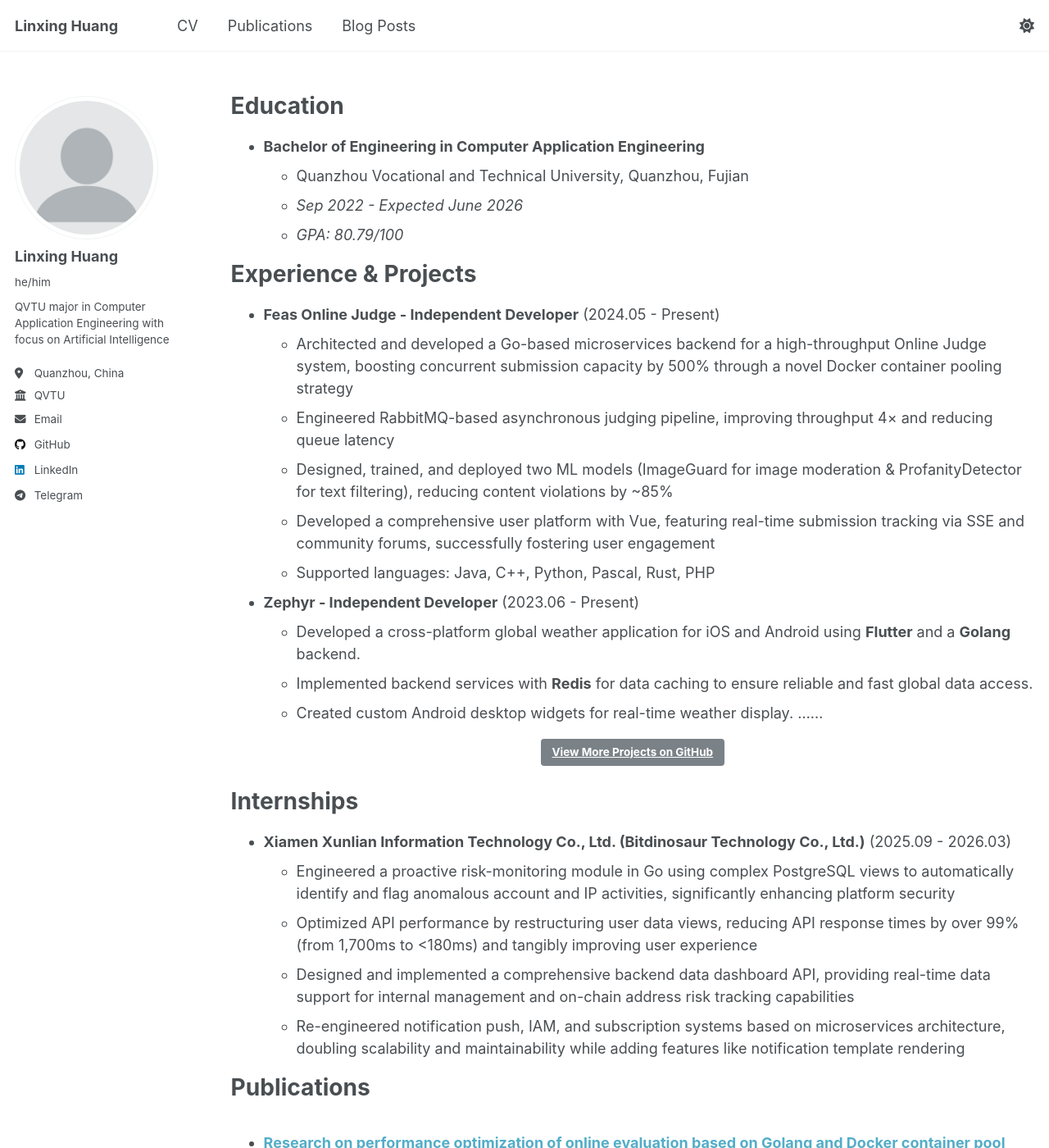
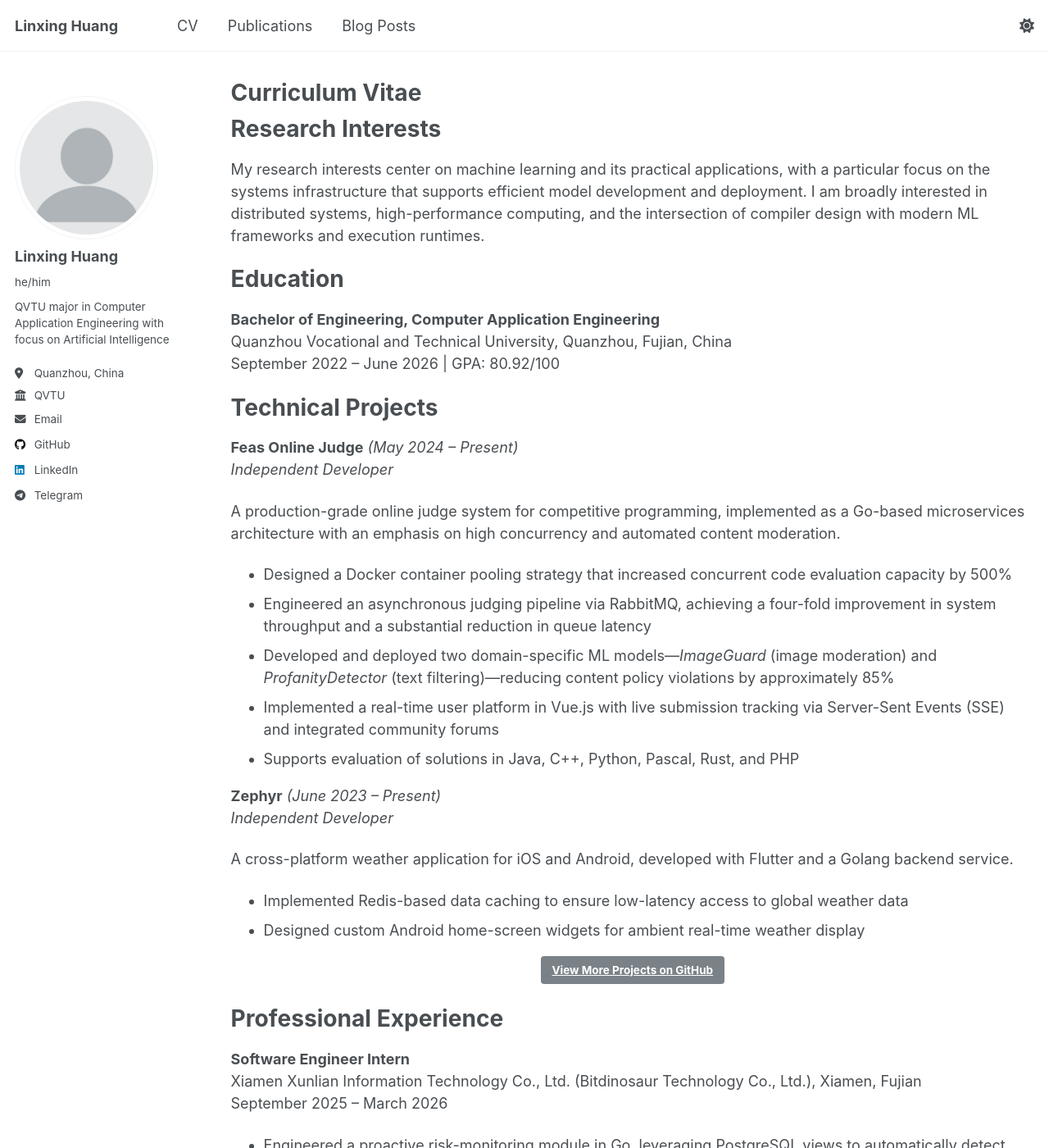
Before and after one commit to LanceHuang245/LanceHuang245.github.io, a Jekyll site: the page built from _pages/cv.md, in a window 1280 px wide and 1400 px high. Shown: the whole window at 82% size. Built offline with Jekyll 4.4.1, drawn with Linux system fonts in a browser that asks for light colours; a script that is not in the unit is left out; some of the changed text lies outside the part shown.

Commit message:
docs: update cv

```diff
--- a/_pages/cv.md
+++ b/_pages/cv.md
@@ -1,6 +1,6 @@
 ---
 layout: archive
-title: ""
+title: "Curriculum Vitae"
 permalink: /
 author_profile: true
 redirect_from:
@@ -9,69 +9,92 @@ redirect_from:
 
 {% include base_path %}
 
+Research Interests
+======
+My research interests center on machine learning and its practical applications, with a particular focus on the systems infrastructure that supports efficient model development and deployment. I am broadly interested in distributed systems, high-performance computing, and the intersection of compiler design with modern ML frameworks and execution runtimes.
+
 Education
 ======
-*   **Bachelor of Engineering in Computer Application Engineering**
-    *   Quanzhou Vocational and Technical University, Quanzhou, Fujian
-    *   *Sep 2022 - Expected June 2026*
-    *   *GPA: 80.79/100*
+**Bachelor of Engineering, Computer Application Engineering**
+Quanzhou Vocational and Technical University, Quanzhou, Fujian, China
+September 2022 – June 2026 | GPA: 80.92/100
 
-Experience & Projects
+Technical Projects
 ======
-*   **Feas Online Judge - Independent Developer** (2024.05 - Present)
-    * Architected and developed a Go-based microservices backend for a high-throughput Online Judge system, boosting
-    concurrent submission capacity by 500% through a novel Docker container pooling strategy
-    * Engineered RabbitMQ-based asynchronous judging pipeline, improving throughput 4× and reducing queue latency
-    * Designed, trained, and deployed two ML models (ImageGuard for image moderation & ProfanityDetector for text
-    filtering), reducing content violations by ~85%
-    * Developed a comprehensive user platform with Vue, featuring real-time submission tracking via SSE and community
-    forums, successfully fostering user engagement
-    * Supported languages: Java, C++, Python, Pascal, Rust, PHP
 
-*   **Zephyr - Independent Developer** (2023.06 - Present)
-    *   Developed a cross-platform global weather application for iOS and Android using **Flutter** and a **Golang** backend.
-    *   Implemented backend services with **Redis** for data caching to ensure reliable and fast global data access.
-    *   Created custom Android desktop widgets for real-time weather display.
-......
+**Feas Online Judge** *(May 2024 – Present)*
+*Independent Developer*
+
+A production-grade online judge system for competitive programming, implemented as a Go-based microservices architecture with an emphasis on high concurrency and automated content moderation.
+
+- Designed a Docker container pooling strategy that increased concurrent code
+  evaluation capacity by 500%
+- Engineered an asynchronous judging pipeline via RabbitMQ, achieving a
+  four-fold improvement in system throughput and a substantial reduction in
+  queue latency
+- Developed and deployed two domain-specific ML models—*ImageGuard* (image
+  moderation) and *ProfanityDetector* (text filtering)—reducing content policy
+  violations by approximately 85%
+- Implemented a real-time user platform in Vue.js with live submission tracking
+  via Server-Sent Events (SSE) and integrated community forums
+- Supports evaluation of solutions in Java, C++, Python, Pascal, Rust, and PHP
+
+**Zephyr** *(June 2023 – Present)*
+*Independent Developer*
+
+A cross-platform weather application for iOS and Android, developed with
+Flutter and a Golang backend service.
+
+- Implemented Redis-based data caching to ensure low-latency access to global
+  weather data
+- Designed custom Android home-screen widgets for ambient real-time weather
+  display
 
 <p style="text-align: center;">
   <a href="https://github.com/LanceHuang245" target="_blank" rel="noopener noreferrer" class="btn">View More Projects on GitHub</a>
 </p>
 
-Internships
+Professional Experience
 ======
-* **Xiamen Xunlian Information Technology Co., Ltd. (Bitdinosaur Technology Co., Ltd.)** (2025.09 - 2026.03)
-    * Engineered a proactive risk-monitoring module in Go using complex PostgreSQL views to automatically identify and
-    flag anomalous account and IP activities, significantly enhancing platform security
-    * Optimized API performance by restructuring user data views, reducing API response times by over 99% (from 1,700ms
-    to <180ms) and tangibly improving user experience
-    * Designed and implemented a comprehensive backend data dashboard API, providing real-time data support for internal management and on-chain address risk tracking capabilities
-    * Re-engineered notification push, IAM, and subscription systems based on microservices architecture, doubling scalability and maintainability while adding features like notification template rendering
+
+**Software Engineer Intern**
+Xiamen Xunlian Information Technology Co., Ltd. (Bitdinosaur Technology Co., Ltd.), Xiamen, Fujian
+September 2025 – March 2026
+
+- Engineered a proactive risk-monitoring module in Go, leveraging PostgreSQL
+  views to automatically detect and flag anomalous account and IP behaviors
+- Refactored user data access layers, reducing API response latency from
+  approximately 1,700 ms to under 180 ms (>99% reduction)
+- Designed and implemented a backend analytics dashboard API providing
+  real-time operational data for internal management and on-chain address risk
+  assessment
+- Re-architected notification push, IAM, and subscription systems under a
+  microservices paradigm, improving scalability, maintainability, and feature
+  extensibility
 
 Publications
 ======
-  <ul>{% for post in site.publications reversed %}
-    {% include archive-single-cv.html %}
-  {% endfor %}</ul>
+<ul>{% for post in site.publications reversed %}
+  {% include archive-single-cv.html %}
+{% endfor %}</ul>
 
-Awards & Honors
+Honors & Awards
 ======
-*   Third Prize, Huawei ICT Competition (Programming Track), Fujian Province, 2025
-*   Third Prize, Huawei ICT Competition (Linux Track), Fujian Province, 2023
-*   Second Prize, Program Algorithm Design Competition, Quanzhou Vocational and Technical University, 2022
+- Third Prize, Huawei ICT Competition, Programming Track, Fujian Province (2025)
+- Third Prize, Huawei ICT Competition, Linux Track, Fujian Province (2023)
+- Second Prize, Program Algorithm Design Competition, Quanzhou Vocational and
+  Technical University (2022)
 
-Skills
+Technical Skills
 ======
-*   **Programming Languages**
-    *   Proficient: Golang, Dart, Python
-    *   Familiar: Vue.js, JavaScript, C++
-*   **Frameworks & Tools**
-    *   Backend: Flask, RabbitMQ, Consul, Redis, MySQL, PostgreSQL
-    *   Frontend: Vue.js, Flutter
-    *   AI & ML: PyTorch, Tensorflow, Transformers
-*   **DevOps & Cloud**
-    *   Containerization & Orchestration: Docker
-    *   CI/CD: Basic CI/CD pipelines with Git
-    *   Infrastructure: Linux server administration, Nginx
-*   **Machine Learning**
-    *   Model training & fine-tuning, data preprocessing, evaluation metrics
+**Programming Languages**
+Proficient: Go, Dart, Python
+Familiar: JavaScript, C++
+
+**Frameworks & Libraries**
+Backend: Flask, RabbitMQ, Consul, Redis, MySQL, PostgreSQL
+Frontend & Mobile: Vue.js, React, Flutter
+Machine Learning: PyTorch, TensorFlow, Hugging Face Transformers
+
+**Systems & Infrastructure**
+Docker, Linux server administration, Nginx, Git-based CI/CD pipelines
```
